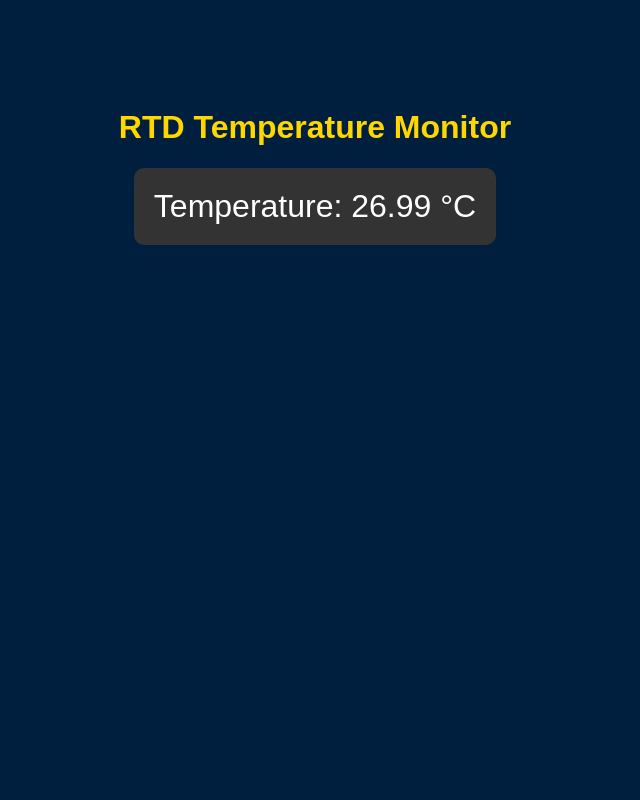
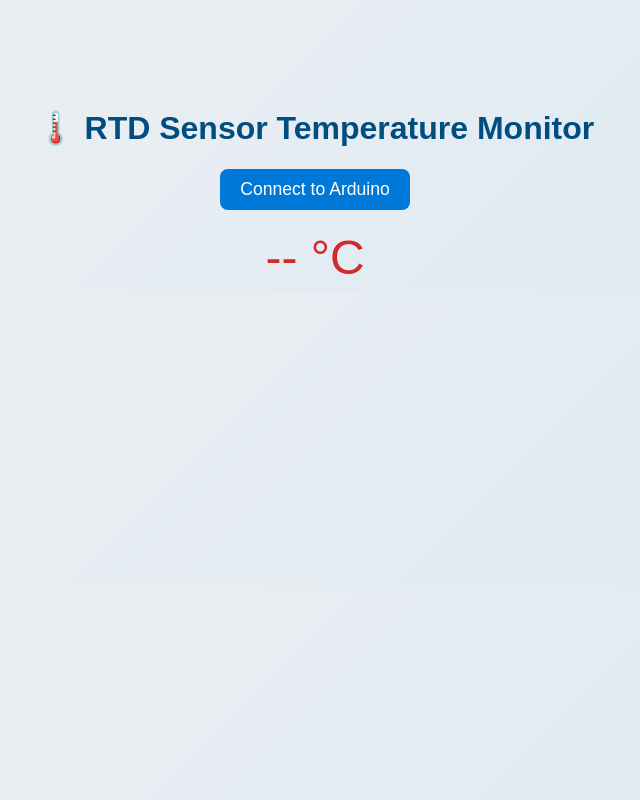
Before and after one commit to rageswari08/rtd, a plain HTML site: page index.html in a window 1280 px wide. Shown: the whole page, without its empty margins (325-965 px from the left). Drawn offline with Linux system fonts and the light colour scheme.

Commit message:
Update index.html

```diff
--- a/index.html
+++ b/index.html
@@ -1,22 +1,71 @@
 <!DOCTYPE html>
-<html>
+<html lang="en">
 <head>
-  <title>RTD Temperature Sensor</title>
-  <style>
-    body { text-align:center; font-family:Arial; background:#001F3F; color:#FFD700; padding-top:80px; }
-    h1 { color:#FFD700; }
-    #temp { font-size:2em; background:#333; color:white; padding:20px; border-radius:10px; display:inline-block; }
-  </style>
+<meta charset="UTF-8">
+<meta name="viewport" content="width=device-width, initial-scale=1.0">
+<title>RTD Sensor Temperature Monitor</title>
+<style>
+  body {
+    font-family: Arial, sans-serif;
+    background: linear-gradient(135deg, #f0f0f0, #dbe9f4);
+    text-align: center;
+    padding-top: 80px;
+  }
+  h1 {
+    color: #004d80;
+  }
+  #temperature {
+    font-size: 3em;
+    color: #d12a2a;
+    margin-top: 20px;
+  }
+  button {
+    background-color: #0078d7;
+    color: white;
+    border: none;
+    padding: 10px 20px;
+    font-size: 1.1em;
+    border-radius: 8px;
+    cursor: pointer;
+  }
+  button:hover {
+    background-color: #005fa3;
+  }
+</style>
 </head>
 <body>
-  <h1>RTD Temperature Monitor</h1>
-  <div id="temp">Temperature: 25°C</div>
+  <h1>🌡️ RTD Sensor Temperature Monitor</h1>
+  <button id="connect">Connect to Arduino</button>
+  <div id="temperature">-- °C</div>
 
   <script>
-    setInterval(()=>{
-      let temp = (20 + Math.random()*10).toFixed(2);
-      document.getElementById("temp").innerText = "Temperature: " + temp + " °C";
-    }, 1000);
+    let port;
+    let reader;
+
+    document.getElementById('connect').addEventListener('click', async () => {
+      try {
+        // Request user to select serial port
+        port = await navigator.serial.requestPort();
+        await port.open({ baudRate: 9600 });
+
+        const decoder = new TextDecoderStream();
+        const readableStreamClosed = port.readable.pipeTo(decoder.writable);
+        reader = decoder.readable.getReader();
+
+        document.getElementById('connect').innerText = "Connected ✅";
+
+        while (true) {
+          const { value, done } = await reader.read();
+          if (done) break;
+          if (value) {
+            // Display temperature on web page
+            document.getElementById('temperature').innerText = value.trim() + " °C";
+          }
+        }
+      } catch (error) {
+        alert("Connection failed: " + error);
+      }
+    });
   </script>
 </body>
 </html>
```
